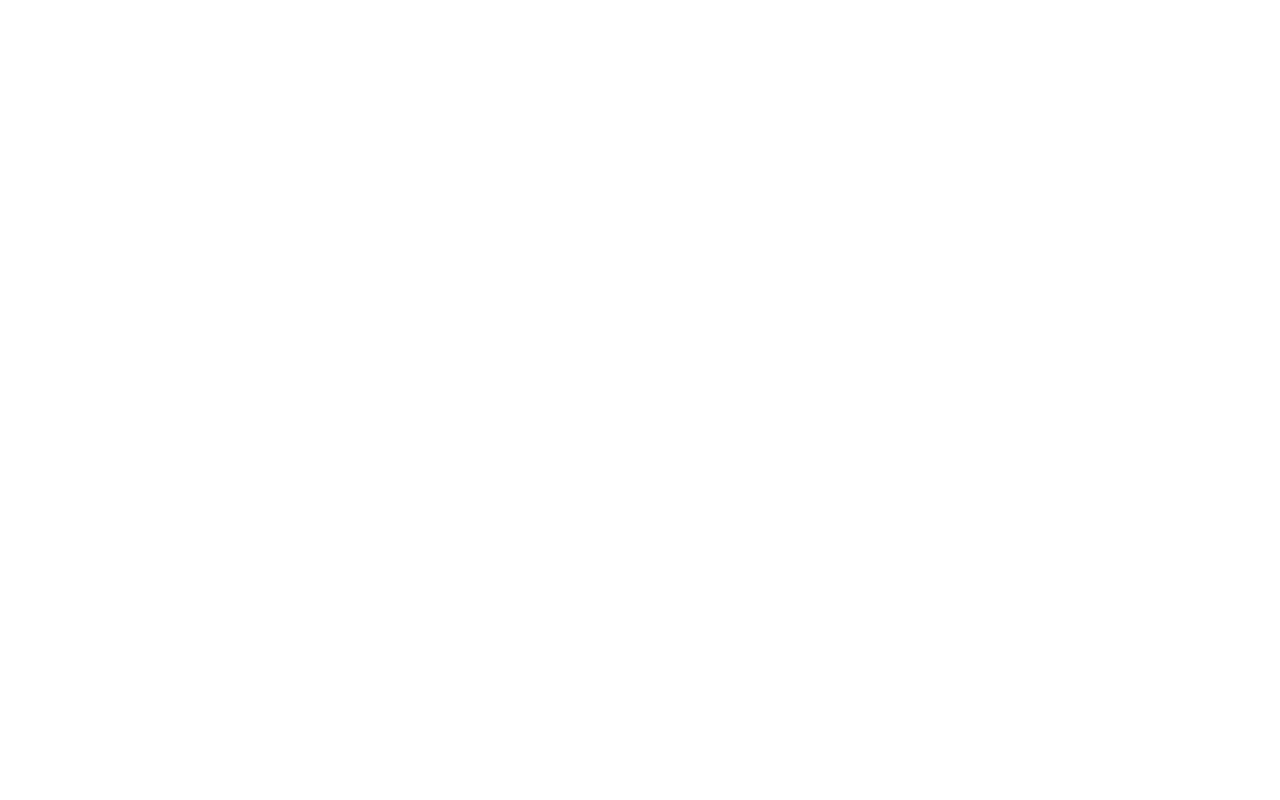
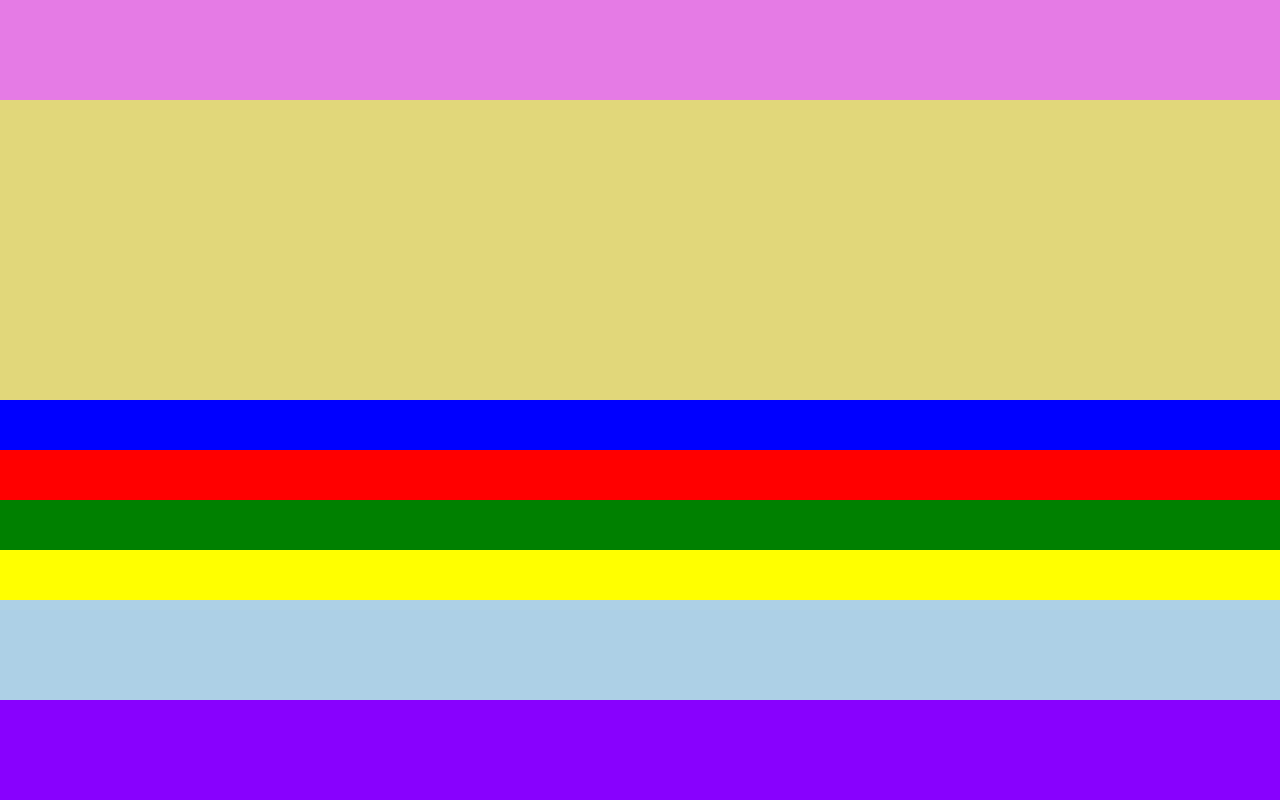
Before and after one commit to larafenny/htmlcss-struttura-wp, a plain HTML site: page index.html in a window 1280 px wide. Drawn offline with Linux system fonts and the light colour scheme.

Commit message:
struttura di massima

```diff
--- a/index.html
+++ b/index.html
@@ -8,6 +8,26 @@
     <title>Wordpress Reboot</title>
 </head>
 <body>
+    <!--inizio header-->
+    <header id="header"></header>
+    <!--fine header-->
+
+    <!--inizio sezione gialla-->
+    <div id="yellow-section"></div>
+    <!--fine sezione gialla-->
+
+    <!--inizio sezione blu-->
+    <div id="blue-section">
+        <div id="header-blue-section"></div>
+        <div id="left-blue-section"></div>
+        <div id="central-blue-section"></div>
+        <div id="right-blue-section"></div>
+    </div>
+    <!--fine sezione blu-->
+
+    <!--inizio footer-->
+    <footer id="footer"></footer>
+    <!--fine footer-->
 
 </body>
 </html>
--- a/style.css
+++ b/style.css
@@ -0,0 +1,45 @@
+*{
+    box-sizing: border-box;
+    margin: 0px;
+    padding: 0px;
+}
+
+#header{
+    background-color: hsl(300deg 67% 69%);
+    height: 100px;
+}
+
+#yellow-section{
+    background-color: hsl(54deg 63% 68%);
+    height: 300px;
+}
+
+#blue-section{
+    background-color: hsl(203deg 54% 79%);
+    height: 300px;
+}
+
+#footer{
+    background-color: hsl(272deg 99% 50%);
+    height: 100px;
+}
+
+#header-blue-section{
+    background-color: blue;
+    height: 50px;
+}
+
+#left-blue-section{
+    background-color: red;
+    height: 50px;
+}
+
+#central-blue-section{
+    background-color: green;
+    height: 50px;
+}
+
+#right-blue-section{
+    background-color: yellow;
+    height: 50px;
+}
```
